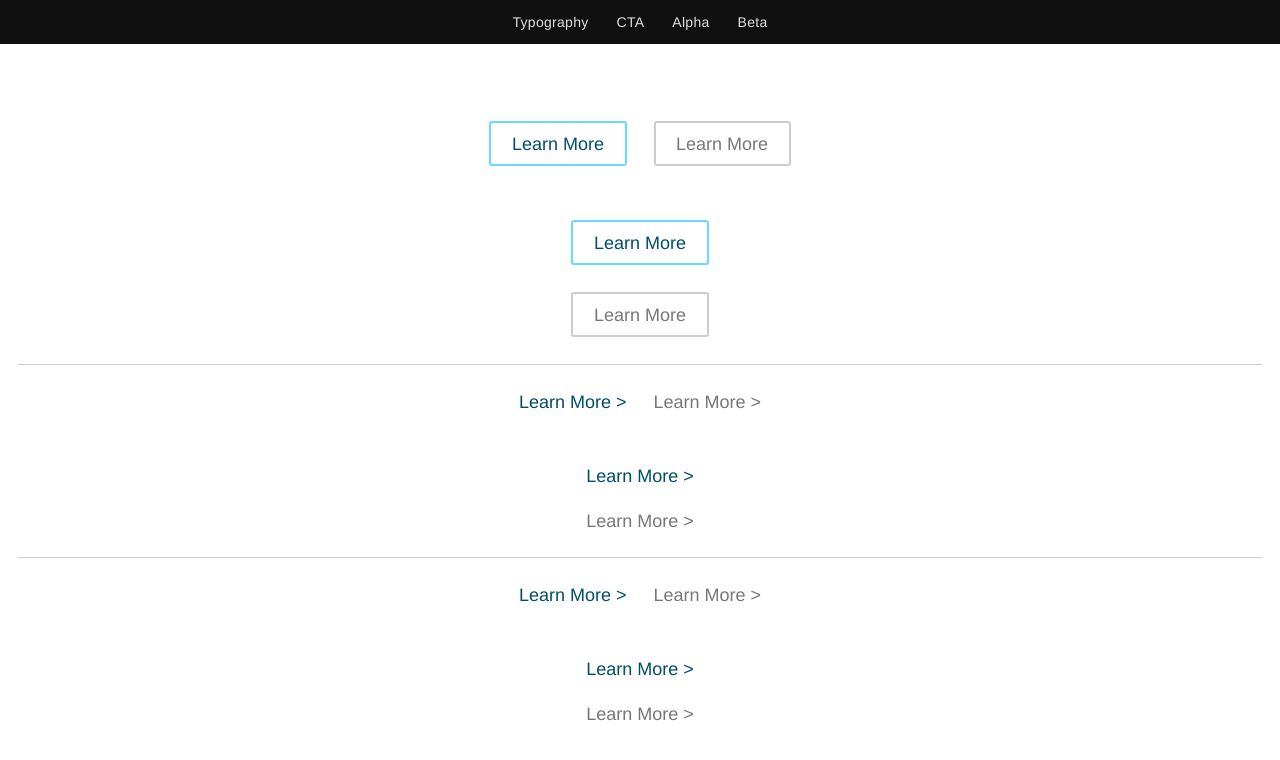
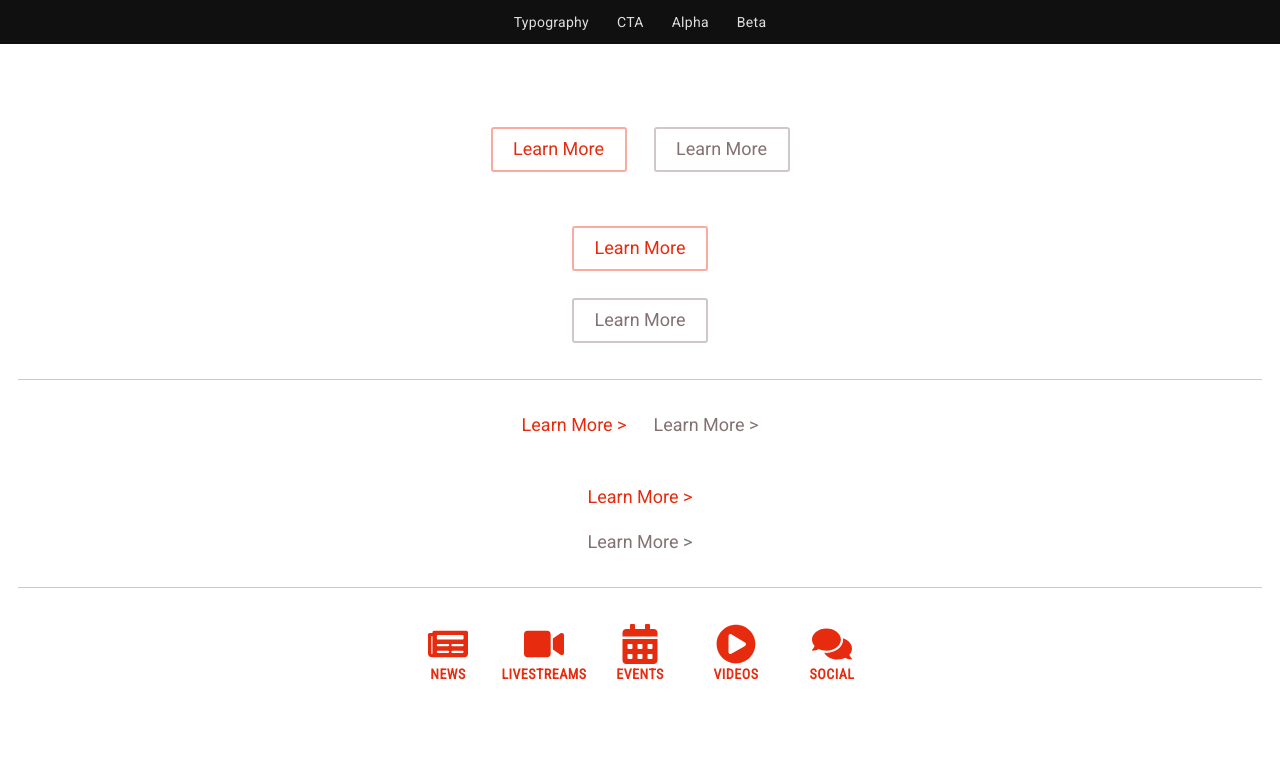
Before and after one commit to Tivo389/94_200318-OET-LIBRARY, a React (Create React App) app: page / in a window 1280 px wide. Shown: the top 760 px of the page. Built offline with nearby package versions, Linux system fonts and the light colour scheme.

Commit message:
200328 / 200327_ctaIconText - CTA Icon prepared. - Proceed to Tile & Tile Container

```diff
--- a/src/App.js
+++ b/src/App.js
@@ -1,10 +1,10 @@
 import React, { useState } from 'react';
 import Navigation from './components/Navigation';
 import { library } from '@fortawesome/fontawesome-svg-core'
-import { faBars, faExternalLinkAlt, faFileAlt, faLanguage } from '@fortawesome/free-solid-svg-icons'
+import { faBars, faExternalLinkAlt, faFileAlt, faLanguage, faNewspaper, faVideo, faCalendarAlt, faPlayCircle, faComments } from '@fortawesome/free-solid-svg-icons'
 import SectionPrimary from './components/SectionPrimary';
 
-library.add(faBars, faExternalLinkAlt, faFileAlt, faLanguage);
+library.add(faBars, faExternalLinkAlt, faFileAlt, faLanguage, faNewspaper, faVideo, faCalendarAlt, faPlayCircle, faComments);
 
 function App() {
   const [content, setContent] = useState("callToAction");
--- a/src/components/SectionCallToAction.js
+++ b/src/components/SectionCallToAction.js
@@ -1,4 +1,5 @@
 import React, { Component } from 'react';
+import { FontAwesomeIcon } from '@fortawesome/react-fontawesome'
 
 class CallToAction extends Component {
   render() {
@@ -7,7 +8,7 @@ class CallToAction extends Component {
         {/* STANDARD CTAS */}
         <div className="callToActionContainer">
           <a
-            className="ctaStandardPrimary"
+            className="ctaTextStandardPrimary"
             href="./"
             onTouchStart={this.onTouchStart}
             onTouchEnd={this.onTouchEnd}
@@ -15,7 +16,7 @@ class CallToAction extends Component {
             Learn More
           </a>
           <a
-            className="ctaStandardSecondary"
+            className="ctaTextStandardSecondary"
             href="./"
             onTouchStart={this.onTouchStart}
             onTouchEnd={this.onTouchEnd}
@@ -25,7 +26,7 @@ class CallToAction extends Component {
         </div>
         <div className="callToActionContainer ctaLayoutVertical">
           <a
-            className="ctaStandardPrimary"
+            className="ctaTextStandardPrimary"
             href="./"
             onTouchStart={this.onTouchStart}
             onTouchEnd={this.onTouchEnd}
@@ -33,7 +34,7 @@ class CallToAction extends Component {
             Learn More
           </a>
           <a
-            className="ctaStandardSecondary"
+            className="ctaTextStandardSecondary"
             href="./"
             onTouchStart={this.onTouchStart}
             onTouchEnd={this.onTouchEnd}
@@ -45,7 +46,7 @@ class CallToAction extends Component {
         {/* TEXT CTAS */}
         <div className="callToActionContainer">
           <a
-            className="ctaTextPrimary"
+            className="ctaTextOnlyPrimary"
             href="./"
             onTouchStart={this.onTouchStart}
             onTouchEnd={this.onTouchEnd}
@@ -53,7 +54,7 @@ class CallToAction extends Component {
             Learn More
           </a>
           <a
-            className="ctaTextSecondary"
+            className="ctaTextOnlySecondary"
             href="./"
             onTouchStart={this.onTouchStart}
             onTouchEnd={this.onTouchEnd}
@@ -63,7 +64,7 @@ class CallToAction extends Component {
         </div>
         <div className="callToActionContainer ctaLayoutVertical">
           <a
-            className="ctaTextPrimary"
+            className="ctaTextOnlyPrimary"
             href="./"
             onTouchStart={this.onTouchStart}
             onTouchEnd={this.onTouchEnd}
@@ -71,7 +72,7 @@ class CallToAction extends Component {
             Learn More
           </a>
           <a
-            className="ctaTextSecondary"
+            className="ctaTextOnlySecondary"
             href="./"
             onTouchStart={this.onTouchStart}
             onTouchEnd={this.onTouchEnd}
@@ -81,41 +82,51 @@ class CallToAction extends Component {
         </div>
         <hr/>
         {/* ICON & TEXT CTAS */}
-        {/* 999 CONTINUE HERE */}
         <div className="callToActionContainer">
           <a
-            className="ctaTextPrimary"
+            className="ctaIconPrimary"
             href="./"
             onTouchStart={this.onTouchStart}
             onTouchEnd={this.onTouchEnd}
             onTouchCancel={this.onTouchCancel}>
-            Learn More
+            <FontAwesomeIcon icon="newspaper" className="ctaIconIcon" width="100%"/>
+            <span className="ctaIconText">News</span>
           </a>
           <a
-            className="ctaTextSecondary"
+            className="ctaIconPrimary"
             href="./"
             onTouchStart={this.onTouchStart}
             onTouchEnd={this.onTouchEnd}
             onTouchCancel={this.onTouchCancel}>
-            Learn More
+            <FontAwesomeIcon icon="video" className="ctaIconIcon" width="100%"/>
+            <span className="ctaIconText">Livestreams</span>
           </a>
-        </div>
-        <div className="callToActionContainer ctaLayoutVertical">
           <a
-            className="ctaTextPrimary"
+            className="ctaIconPrimary"
             href="./"
             onTouchStart={this.onTouchStart}
             onTouchEnd={this.onTouchEnd}
             onTouchCancel={this.onTouchCancel}>
-            Learn More
+            <FontAwesomeIcon icon="calendar-alt" className="ctaIconIcon" width="100%"/>
+            <span className="ctaIconText">Events</span>
           </a>
           <a
-            className="ctaTextSecondary"
+            className="ctaIconPrimary"
             href="./"
             onTouchStart={this.onTouchStart}
             onTouchEnd={this.onTouchEnd}
             onTouchCancel={this.onTouchCancel}>
-            Learn More
+            <FontAwesomeIcon icon="play-circle" className="ctaIconIcon" width="100%"/>
+            <span className="ctaIconText">Videos</span>
+          </a>
+          <a
+            className="ctaIconPrimary"
+            href="./"
+            onTouchStart={this.onTouchStart}
+            onTouchEnd={this.onTouchEnd}
+            onTouchCancel={this.onTouchCancel}>
+            <FontAwesomeIcon icon="comments" className="ctaIconIcon" width="100%"/>
+            <span className="ctaIconText">Social</span>
           </a>
         </div>
       </div>
--- a/src/css/_cta.scss
+++ b/src/css/_cta.scss
@@ -1,5 +1,6 @@
+// GENERAL
 [class="callToActionContainer"] {
-  & [class*="cta"] + [class*="cta"] {
+  & [class*="ctaText"] + [class*="ctaText"] {
     margin-left: 1.5em;
   }
 }
@@ -15,6 +16,9 @@
   color: $colorGray;
 }
 .callToActionContainer {
+  display: flex;
+  flex-wrap: wrap;
+  justify-content: center;
   & + .callToActionContainer {
     margin-top: 3em;
   }
@@ -27,11 +31,8 @@
     margin-top: 1.5em;
   }
 }
-
-
-
-
-[class*="ctaStandard"] {
+// CTA STANDARD
+[class*="ctaTextStandard"] {
   -webkit-tap-highlight-color: transparent; // Safari & Chrome Negate
   display: inline-block;
   margin: 0;
@@ -61,12 +62,18 @@
   &:active {
     transform: translateY(3px);
   }
-  &:hover::before, &:focus::before, &:active::before, &.active {
+  &:focus::before, &:active::before, &.active {
     opacity: 1;
     transform: scale(1,1);
   }
+  @include hover {
+    &:hover::before {
+      opacity: 1;
+      transform: scale(1,1);
+    }
+  }
 }
-.ctaStandardPrimary {
+.ctaTextStandardPrimary {
   &::before {
     background: $colorLightMain;
   }
@@ -74,7 +81,7 @@
     border: 2px solid $colorLightMain;
   }
 }
-.ctaStandardSecondary {
+.ctaTextStandardSecondary {
   &::before {
     background: $colorLightGray;
   }
@@ -82,15 +89,45 @@
     border: 2px solid $colorLightGray;
   }
 }
-
-
-
-.ctaTextPrimary, .ctaTextSecondary {
+// CTA TEXT
+.ctaTextOnlyPrimary, .ctaTextOnlySecondary {
   &::after {
     content: " >";
     display: inline;
   }
-  &:hover {
-    text-decoration: underline;
+  @include hover {
+    &:hover {
+      text-decoration: underline;
+    }
   }
 }
+// CTA ICON
+.ctaIconPrimary {
+  align-items: center;
+  display: flex;
+  transition: $transitionS ease-in-out;
+  flex-direction: column;
+  width: 33.333%;
+  margin: 0 0 2em 0;
+  & .ctaIconIcon {
+    height: 40px;
+    width: 40px;
+  }
+  @include hover {
+    &:hover {
+      transform: translateY(-4px);
+    }
+  }
+  @include tablet {
+    width: 96px;
+  }
+}
+.ctaIconText {
+  font-family: $ffBodyCondensed;
+  font-size: 14px;
+  font-weight: 600;
+  letter-spacing: 0.035em;
+  margin: 0.25em 0 0 0;
+  text-align: center;
+  text-transform: uppercase;
+}
--- a/src/css/_navBar.scss
+++ b/src/css/_navBar.scss
@@ -12,9 +12,9 @@
   position: fixed;
   transition: $transitionM ease-in-out;
   width: 100%;
+  z-index: 9999;
   &.active {
     height: 100%;
-    z-index: 9999;
     & .navBarContent {
       transform: translateY(0);
     }
--- a/src/css/index.css
+++ b/src/css/index.css
@@ -1,3 +1,4 @@
+@import url("https://fonts.googleapis.com/css?family=Roboto|Roboto+Condensed&display=swap");
 /*! normalize.css v8.0.0 | MIT License | github.com/necolas/normalize.css */
 /* Document
    ========================================================================== */
@@ -329,13 +330,13 @@ h1, h2, h3, h4, h5, h6 {
   margin: 0; }
 
 h1, h2, h3, h4, h5, h6 {
-  font-family: "Helvetica Neue", Helvetica, Arial, sans-serif; }
+  font-family: "Roboto", "Helvetica Neue", Helvetica, Arial, sans-serif; }
 
 h1 + h1, h1 + h2, h1 + h3, h1 + h4, h1 + h5, h1 + h6, h2 + h1, h2 + h2, h2 + h3, h2 + h4, h2 + h5, h2 + h6, h3 + h1, h3 + h2, h3 + h3, h3 + h4, h3 + h5, h3 + h6, h4 + h1, h4 + h2, h4 + h3, h4 + h4, h4 + h5, h4 + h6, h5 + h1, h5 + h2, h5 + h3, h5 + h4, h5 + h5, h5 + h6, h6 + h1, h6 + h2, h6 + h3, h6 + h4, h6 + h5, h6 + h6 {
   margin-top: 1em; }
 
 h1 span, h2 span, h3 span, h4 span, h5 span, h6 span {
-  color: #777777;
+  color: #847171;
   display: block;
   font-size: 14px;
   font-weight: initial;
@@ -344,7 +345,7 @@ h1 span, h2 span, h3 span, h4 span, h5 span, h6 span {
 
 p, a {
   color: #101010;
-  font-family: "Helvetica Neue", Helvetica, Arial, sans-serif;
+  font-family: "Roboto", "Helvetica Neue", Helvetica, Arial, sans-serif;
   letter-spacing: -0.02em;
   line-height: 1.5;
   margin: 0; }
@@ -403,7 +404,7 @@ code {
   letter-spacing: -0.02em; }
 
 li {
-  font-family: "Helvetica Neue", Helvetica, Arial, sans-serif; }
+  font-family: "Roboto", "Helvetica Neue", Helvetica, Arial, sans-serif; }
 
 .textFullJustify {
   text-align: justify; }
@@ -429,10 +430,10 @@ li {
   justify-content: flex-start;
   position: fixed;
   transition: 0.3s ease-in-out;
-  width: 100%; }
+  width: 100%;
+  z-index: 9999; }
   .navBar.active {
-    height: 100%;
-    z-index: 9999; }
+    height: 100%; }
     .navBar.active .navBarContent {
       transform: translateY(0); }
   @media (min-width: 768px) {
@@ -441,7 +442,7 @@ li {
       padding: 0 44px; } }
 
 .navBarContent {
-  border-top: 1px solid #848484;
+  border-top: 1px solid #917e7e;
   color: #dfdfdf;
   display: flex;
   flex-direction: column;
@@ -457,7 +458,7 @@ li {
   transition: 0.3s cubic-bezier(0, 0, 0.9, 1);
   width: 100%; }
   .navBarContent li {
-    border-bottom: 1px solid #848484;
+    border-bottom: 1px solid #917e7e;
     padding: 1em 0; }
   @media (min-width: 768px) {
     .navBarContent {
@@ -547,7 +548,7 @@ li {
 .typographyElementExample h5 {
   margin: 1em 0 0 0; }
 
-[class="callToActionContainer"] [class*="cta"] + [class*="cta"] {
+[class="callToActionContainer"] [class*="ctaText"] + [class*="ctaText"] {
   margin-left: 1.5em; }
 
 [class*="cta"] {
@@ -556,13 +557,17 @@ li {
   line-height: 1; }
 
 [class*="Primary"] {
-  color: #004e66; }
+  color: #e62b0f; }
 
 [class*="Secondary"] {
-  color: #777777; }
+  color: #847171; }
 
-.callToActionContainer + .callToActionContainer {
-  margin-top: 3em; }
+.callToActionContainer {
+  display: flex;
+  flex-wrap: wrap;
+  justify-content: center; }
+  .callToActionContainer + .callToActionContainer {
+    margin-top: 3em; }
 
 .ctaLayoutVertical {
   align-items: center;
@@ -571,7 +576,7 @@ li {
   .ctaLayoutVertical [class*="cta"] + [class*="cta"] {
     margin-top: 1.5em; }
 
-[class*="ctaStandard"] {
+[class*="ctaTextStandard"] {
   -webkit-tap-highlight-color: transparent;
   display: inline-block;
   margin: 0;
@@ -579,7 +584,7 @@ li {
   position: relative;
   transition: 60ms cubic-bezier(0, 0.4, 0.4, 1);
   user-select: none; }
-  [class*="ctaStandard"]::before, [class*="ctaStandard"]::after {
+  [class*="ctaTextStandard"]::before, [class*="ctaTextStandard"]::after {
     border-radius: 3px;
     bottom: 0;
     content: "";
@@ -589,54 +594,85 @@ li {
     right: 0;
     top: 0;
     transition: 120ms cubic-bezier(0, 0.4, 0.4, 1); }
-  [class*="ctaStandard"]::before {
+  [class*="ctaTextStandard"]::before {
     opacity: 0;
     transform: scale(0.2, 0.2);
     z-index: -10; }
-  [class*="ctaStandard"]::after {
+  [class*="ctaTextStandard"]::after {
     z-index: -20; }
-  [class*="ctaStandard"]:active {
+  [class*="ctaTextStandard"]:active {
     transform: translateY(3px); }
-  [class*="ctaStandard"]:hover::before, [class*="ctaStandard"]:focus::before, [class*="ctaStandard"]:active::before, [class*="ctaStandard"].active {
+  [class*="ctaTextStandard"]:focus::before, [class*="ctaTextStandard"]:active::before, [class*="ctaTextStandard"].active {
     opacity: 1;
     transform: scale(1, 1); }
+  @media (hover: hover) {
+    [class*="ctaTextStandard"]:hover::before {
+      opacity: 1;
+      transform: scale(1, 1); } }
 
-.ctaStandardPrimary::before {
-  background: #66dbff; }
+.ctaTextStandardPrimary::before {
+  background: #f9ab9f; }
 
-.ctaStandardPrimary::after {
-  border: 2px solid #66dbff; }
+.ctaTextStandardPrimary::after {
+  border: 2px solid #f9ab9f; }
 
-.ctaStandardSecondary::before {
-  background: #cccccc; }
+.ctaTextStandardSecondary::before {
+  background: #d0c8c8; }
 
-.ctaStandardSecondary::after {
-  border: 2px solid #cccccc; }
+.ctaTextStandardSecondary::after {
+  border: 2px solid #d0c8c8; }
 
-.ctaTextPrimary::after, .ctaTextSecondary::after {
+.ctaTextOnlyPrimary::after, .ctaTextOnlySecondary::after {
   content: " >";
   display: inline; }
 
-.ctaTextPrimary:hover, .ctaTextSecondary:hover {
-  text-decoration: underline; }
+@media (hover: hover) {
+  .ctaTextOnlyPrimary:hover, .ctaTextOnlySecondary:hover {
+    text-decoration: underline; } }
+
+.ctaIconPrimary {
+  align-items: center;
+  display: flex;
+  transition: 0.15s ease-in-out;
+  flex-direction: column;
+  width: 33.333%;
+  margin: 0 0 2em 0; }
+  .ctaIconPrimary .ctaIconIcon {
+    height: 40px;
+    width: 40px; }
+  @media (hover: hover) {
+    .ctaIconPrimary:hover {
+      transform: translateY(-4px); } }
+  @media (min-width: 768px) {
+    .ctaIconPrimary {
+      width: 96px; } }
+
+.ctaIconText {
+  font-family: "Roboto Condensed", "HelveticaNeue-CondensedBold", sans-serif;
+  font-size: 14px;
+  font-weight: 600;
+  letter-spacing: 0.035em;
+  margin: 0.25em 0 0 0;
+  text-align: center;
+  text-transform: uppercase; }
 
 main {
   padding-top: 44px; }
 
 hr {
-  background: #cccccc;
+  background: #d0c8c8;
   border: 0;
   height: 1px;
-  margin: 1.5em 0;
+  margin: 2em 0;
   width: 100%; }
 
 .externalLinkIcon {
   font-size: 80% !important;
-  color: #cccccc;
+  color: #d0c8c8;
   margin-left: 0.35em; }
   @media (min-width: 768px) {
     .externalLinkIcon:hover {
-      color: #777777; } }
+      color: #847171; } }
 
 .linksContainer {
   margin-top: 1em; }
--- a/src/css/index.scss
+++ b/src/css/index.scss
@@ -1,4 +1,5 @@
 @charset 'utf-8';
+@import url('https://fonts.googleapis.com/css?family=Roboto|Roboto+Condensed&display=swap');
 @import '_normalize';
 @import '_normalizeCustomConfig';
 @import '_mediaQuery';
@@ -16,7 +17,7 @@ hr {
   background: $colorLightGray;
   border: 0;
   height: 1px;
-  margin: 1.5em 0;
+  margin: 2em 0;
   width: 100%;
 }
 .externalLinkIcon {
```
Also changed, not shown: src/css/_variable.scss (+12 -8 lines).
